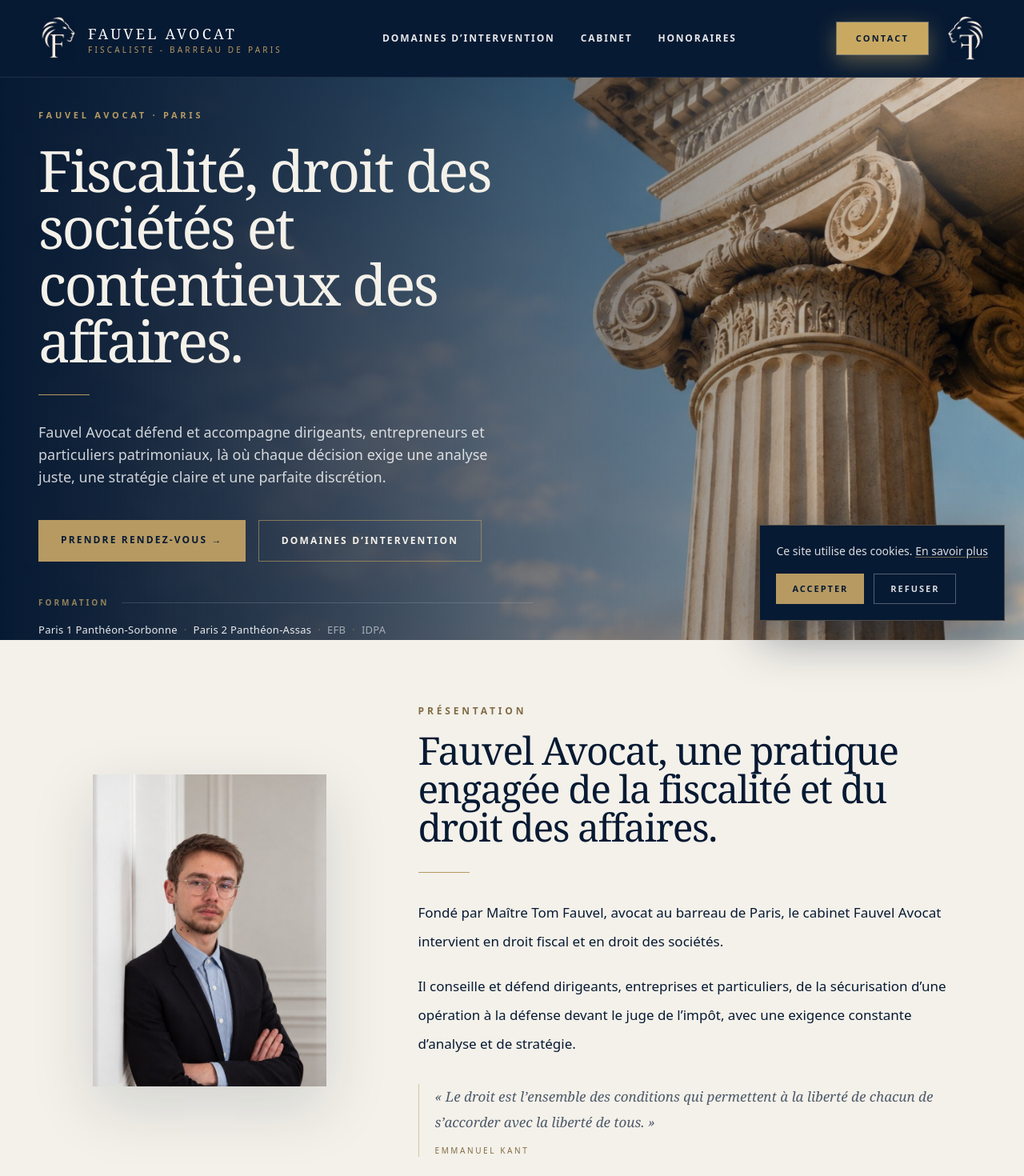
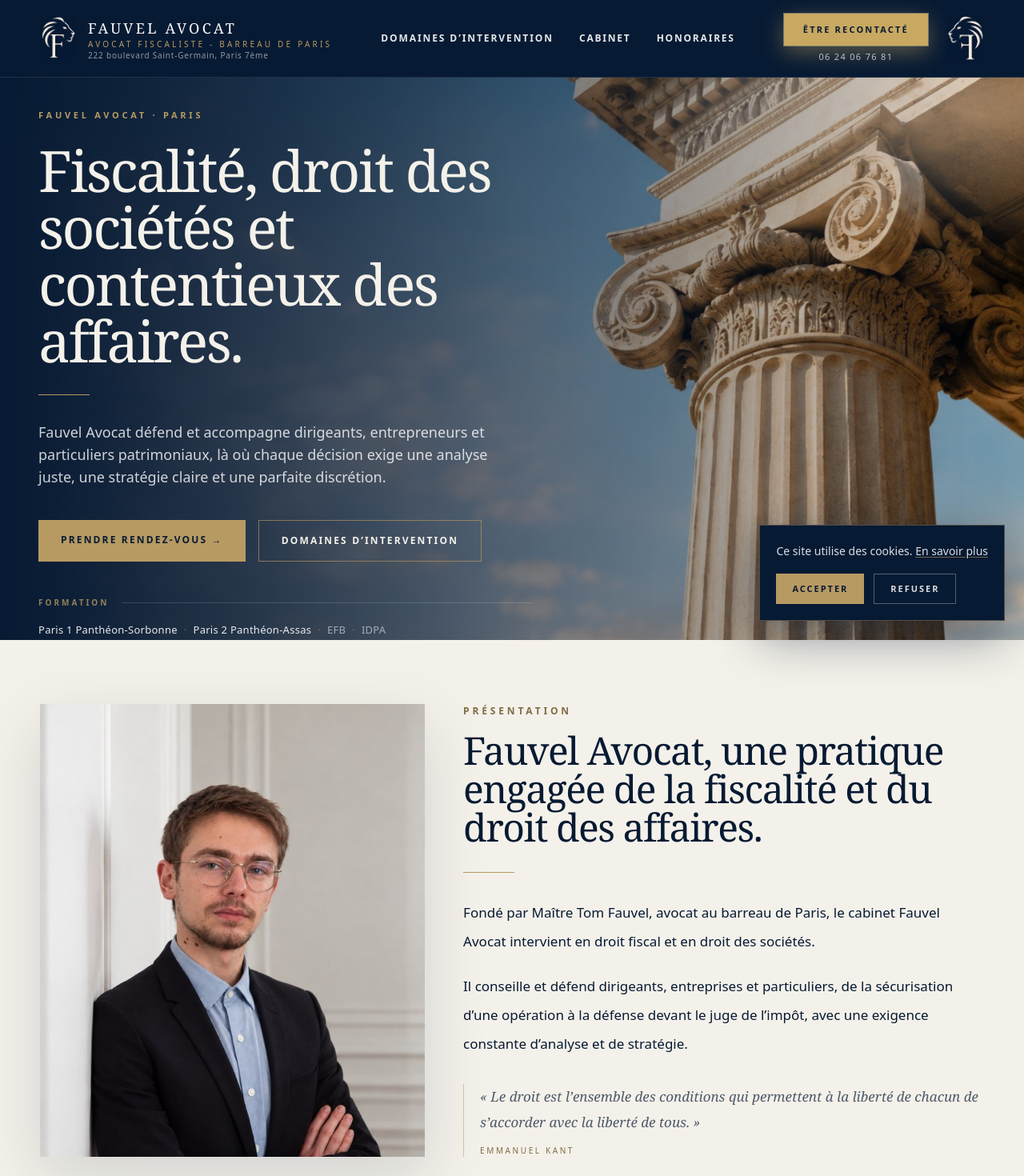
Before and after one commit to tomfauvel6-wq/Fauvel-Avocat, a Next.js app: page / in a window 1280 px wide. Shown: the top 1470 px of the page at 80% size. Built offline with nearby package versions, Linux system fonts and the light colour scheme.

Commit message:
V77-V78 : header, bouton Être recontacté, photo pleine hauteur

```diff
--- a/app/page.tsx
+++ b/app/page.tsx
@@ -60,8 +60,8 @@ export default function HomePage() {
       </section>
 
       <section className="bg-ivory py-16 text-navy md:py-20 border-b border-navy/10">
-        <div className="container-premium grid items-center gap-12 lg:grid-cols-[0.75fr_1.25fr]">
-          <div className="relative mx-auto aspect-[3/4] w-full max-w-[292px] overflow-hidden shadow-[0_26px_75px_rgba(7,26,51,0.14)]">
+        <div className="container-premium grid items-center gap-12 lg:grid-cols-[0.85fr_1.15fr] lg:items-stretch">
+          <div className="relative mx-auto aspect-[3/4] w-full max-w-[320px] overflow-hidden shadow-[0_26px_75px_rgba(7,26,51,0.14)] lg:aspect-auto lg:h-full lg:min-h-[560px] lg:max-w-none">
             <Image src="/images/portrait-tom-fauvel.jpg" alt="Maître Tom Fauvel, avocat au barreau de Paris" fill sizes="(min-width: 1024px) 420px, 90vw" className="object-cover object-[50%_28%]" />
           </div>
 
--- a/components/Header.tsx
+++ b/components/Header.tsx
@@ -28,7 +28,8 @@ export default function Header() {
           </div>
           <div className="leading-tight">
             <div className="font-serif text-lg uppercase tracking-[0.18em]">Fauvel Avocat</div>
-            <div className="text-[10px] uppercase tracking-[0.32em] text-gold">Fiscaliste - Barreau de Paris</div>
+            <div className="text-[10px] uppercase tracking-[0.32em] text-gold">Avocat fiscaliste - Barreau de Paris</div>
+            <div className="mt-0.5 hidden text-[10px] tracking-[0.08em] text-white/55 sm:block">222 boulevard Saint-Germain, Paris 7ème</div>
           </div>
         </Link>
 
@@ -74,12 +75,15 @@ export default function Header() {
         </nav>
 
         <div className="hidden items-center gap-6 lg:flex">
-          <Link
-            href="/contact"
-            className="bg-ocre px-6 py-3 text-[11px] font-bold uppercase tracking-[0.2em] text-navy shadow-[0_8px_28px_rgba(201,169,97,0.45)] ring-1 ring-bone/40 transition hover:bg-bone hover:shadow-[0_10px_32px_rgba(201,169,97,0.6)]"
-          >
-            Contact
-          </Link>
+          <div className="flex flex-col items-center gap-1.5">
+            <Link
+              href="/contact"
+              className="bg-ocre px-6 py-3 text-[11px] font-bold uppercase tracking-[0.2em] text-navy shadow-[0_8px_28px_rgba(201,169,97,0.45)] ring-1 ring-bone/40 transition hover:bg-bone hover:shadow-[0_10px_32px_rgba(201,169,97,0.6)]"
+            >
+              Être recontacté
+            </Link>
+            <a href="tel:+33624067681" className="text-[11px] tracking-[0.12em] text-white/70 transition hover:text-gold">06 24 06 76 81</a>
+          </div>
 
           <Link href="/cabinet" className="flex items-center gap-4">
             <div className="relative h-14 w-[46px] flex-none">
@@ -91,10 +95,10 @@ export default function Header() {
         <div className="flex items-center gap-3 md:hidden">
           <Link
             href="/contact"
-            className="bg-ocre px-4 py-2.5 text-[11px] font-bold uppercase tracking-[0.18em] text-navy shadow-[0_6px_20px_rgba(201,169,97,0.45)]"
+            className="bg-ocre px-3 py-2.5 text-[10px] font-bold uppercase tracking-[0.14em] text-navy shadow-[0_6px_20px_rgba(201,169,97,0.45)]"
             onClick={() => setOpen(false)}
           >
-            Contact
+            Être recontacté
           </Link>
           <button className="text-sm uppercase tracking-[0.25em] text-gold" onClick={() => setOpen(!open)}>
             {open ? "Fermer" : "Menu"}
@@ -110,7 +114,9 @@ export default function Header() {
             {links.map(([label, href]) => (
               <Link key={href} href={href} onClick={() => setOpen(false)}>{label}</Link>
             ))}
-            <Link href="/contact" onClick={() => setOpen(false)} className="block py-3">Contact</Link>
+            <Link href="/contact" onClick={() => setOpen(false)} className="block py-3">Être recontacté</Link>
+            <a href="tel:+33624067681" className="block py-3 text-white/70">06 24 06 76 81</a>
+            <p className="pt-2 text-[11px] normal-case tracking-normal text-white/45">222 boulevard Saint-Germain, Paris 7ème</p>
           </nav>
         </div>
       )}
```
Also changed, not shown: CHANGELOG-V76.txt (deleted), CHANGELOG-V78.txt (added).
